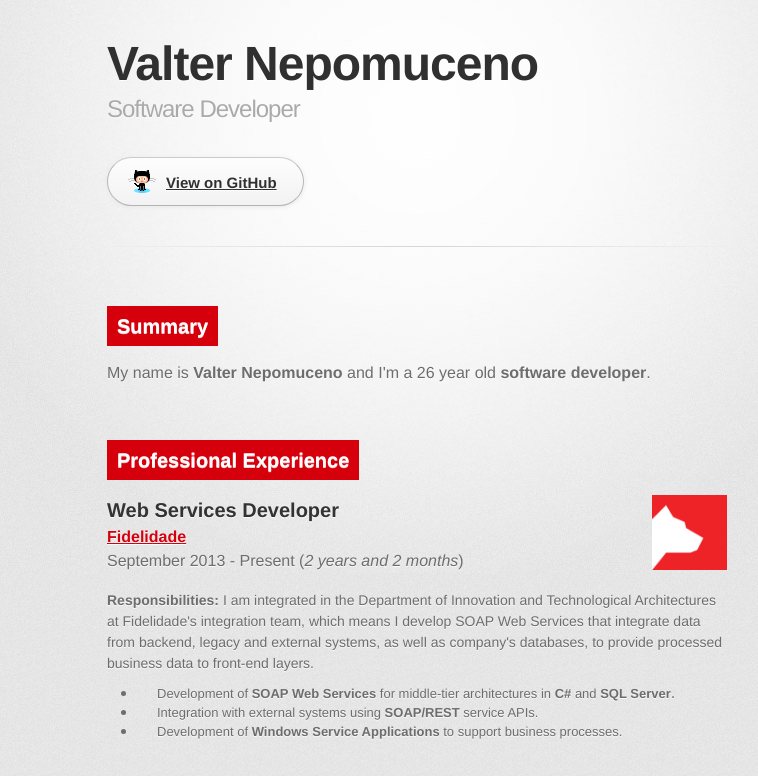
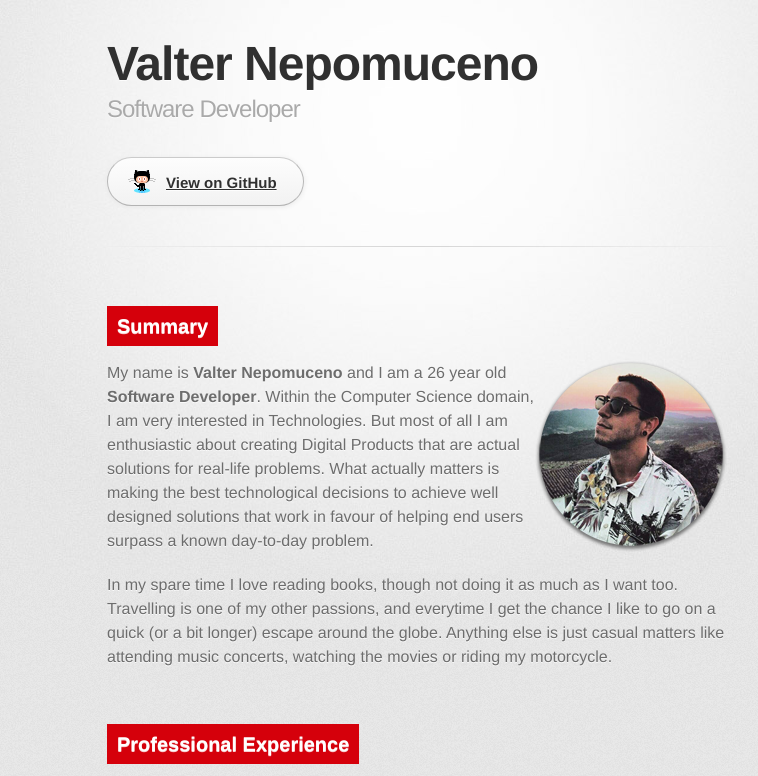
Before and after one commit to Vnepomuceno/vnepomuceno.github.io, a plain HTML site: page index.html in a window 1280 px wide. Shown: the top 776 px of the page, without its empty margins (223-981 px from the left). Drawn offline with Linux system fonts and the light colour scheme; a web font is replaced by a local one.

Commit message:
Updated summary

```diff
--- a/index.html
+++ b/index.html
@@ -32,7 +32,11 @@
           <p class="sectionTitle">
 <a id="welcome-to-github-pages" class="anchor" href="#welcome-to-github-pages" aria-hidden="true"><span class="octicon octicon-link"></span></a>Summary</p>
 
-<p>My name is <strong>Valter Nepomuceno</strong> and I'm a <span id="age"></span> year old <strong>software developer</strong>.</p>
+<div id="summaryContainer">
+  <img src="images/valter_profile.png" />
+  <p>My name is <strong>Valter Nepomuceno</strong> and I am a <span id="age"></span> year old <strong>Software Developer</strong>. Within the Computer Science domain, I am very interested in Technologies. But most of all I am enthusiastic about creating Digital Products that are actual solutions for real-life problems. What actually matters is making the best technological decisions to achieve well designed solutions that work in favour of helping end users surpass a known day-to-day problem.</p>
+  <p>In my spare time I love reading books, though not doing it as much as I want too. Travelling is one of my other passions, and everytime I get the chance I like to go on a quick (or a bit longer) escape around the globe. Anything else is just casual matters like attending music concerts, watching the movies or riding my motorcycle.</p>
+</div>
 
 <script type="text/javascript">
   document.getElementById('age').innerHTML = getMyAge();
--- a/stylesheets/stylesheet.css
+++ b/stylesheets/stylesheet.css
@@ -434,3 +434,11 @@ small {
 .projectTitle a {
   font-weight: bold;
 }
+
+#summaryContainer {
+  font-size: 16px;
+}
+
+#summaryContainer img {
+  float: right;
+}
```
Also changed, not shown: images/valter_profile.png (added).
